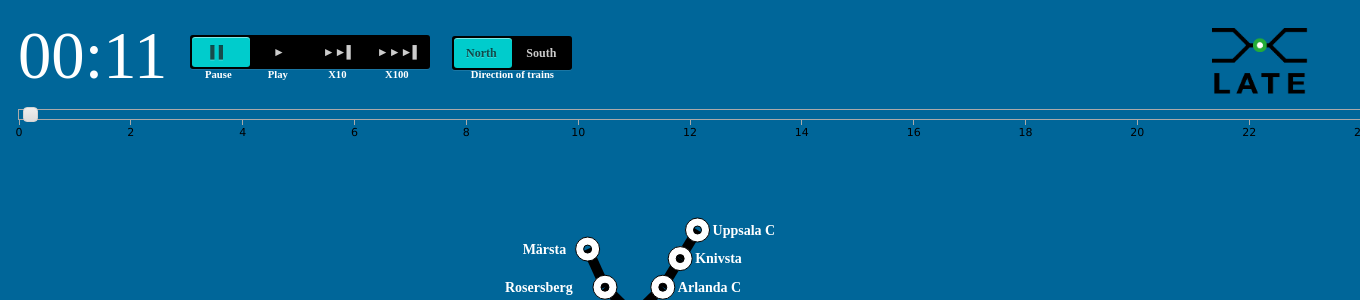
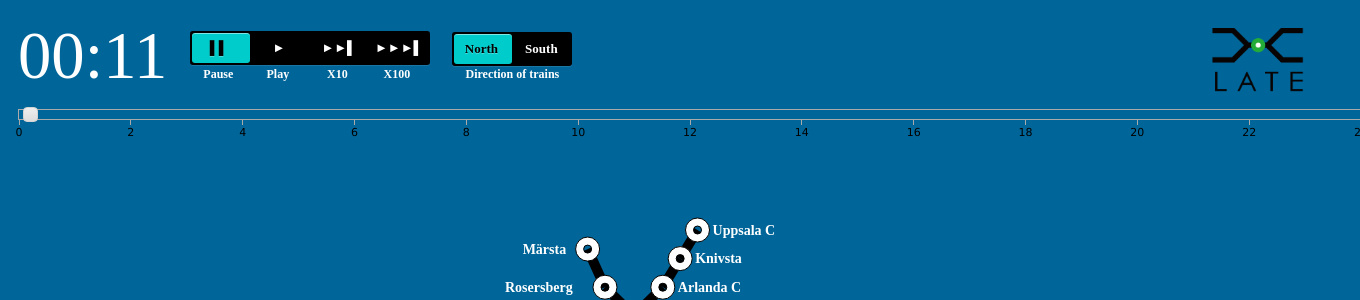
Before and after one commit to cstensonpv/Late, a PHP site: the page made by client/test5(pendeltagWithRollupGraph)/index.html in a window 1360 px wide; the page is wider, and only the part inside the window is pictured. Shown: the top 300 px of that part. Run offline with PHP 8.4, Linux system fonts and the light colour scheme.

Commit message:
whatever

```diff
--- a/client/test5(pendeltagWithRollupGraph)/css/map.css
+++ b/client/test5(pendeltagWithRollupGraph)/css/map.css
@@ -105,10 +105,10 @@ button {
   width: 58px;
   font-weight: bold;
   line-height: 26px;
-  font-size: 12px;
-  color: rgba(255, 255, 255, 0.8);
+  font-size: 13px;
+  color: rgba(255, 255, 255, 1);
   text-align: center;
-  text-shadow: 0 1px 1px rgba(0, 0, 0, 0.45);
+  text-shadow: 0 1px 1px rgba(0, 0, 0, 1);
   cursor: pointer;
 }
 
@@ -124,23 +124,14 @@ button {
 
 .switch-input:checked + .switch-label {
   font-weight: bold;
-  color: rgba(0, 0, 0, 0.65);
-  text-shadow: 0 1px rgba(255, 255, 255, 0.25);
+  color: rgba(0, 0, 0, 1);
+  text-shadow: 0 1px rgba(255, 255, 255, 0.3);
   -webkit-transition: 0.15s ease-out;
   -moz-transition: 0.15s ease-out;
   -o-transition: 0.15s ease-out;
   transition: 0.15s ease-out;
 }
 
-.switch-input:checked + .switch-label {
-  font-weight: bold;
-  color: rgba(0, 0, 0, 0.65);
-  text-shadow: 0 1px rgba(255, 255, 255, 0.25);
-  -webkit-transition: 0.15s ease-out;
-  -moz-transition: 0.15s ease-out;
-  -o-transition: 0.15s ease-out;
-  transition: 0.15s ease-out;
-}
 
 .switch-input:checked + .switch-label-play ~ .switch-selection {
   /* Note: left: 50% doesn't transition in WebKit */
@@ -212,15 +203,17 @@ button {
   width:57px;
   text-align: center;
   display: inline-block;
+  padding-top: 2px;
 }
 .startstopLabels span{
-  font-size: 8pt;
+  font-size: 9pt;
   font-weight:bold;
   color:white;
 }
 
 .northsouthLabel{
   width:120;
+  padding-top: 2px;
 }
 .northsouthLabel div{
   width:120px;
@@ -228,7 +221,7 @@ button {
   display: inline-block;
 }
 .northsouthLabel span{
-  font-size: 8pt;
+  font-size: 9pt;
   font-weight:bold;
   color:white;
 }
--- a/client/test5(pendeltagWithRollupGraph)/index.html
+++ b/client/test5(pendeltagWithRollupGraph)/index.html
@@ -67,7 +67,7 @@
 
 </head>
 <body>
-<img src="latelogo2.png">
+<img src="latelogo7.png">
 <section>
   <div>
     <div id="sliderTime"><span id="slider3text">0</span></div>
```
Also changed, not shown: client/test5(pendeltagWithRollupGraph)/latelogo4.png (added), client/test5(pendeltagWithRollupGraph)/latelogo5.png (added), client/test5(pendeltagWithRollupGraph)/latelogo7.png (added).
